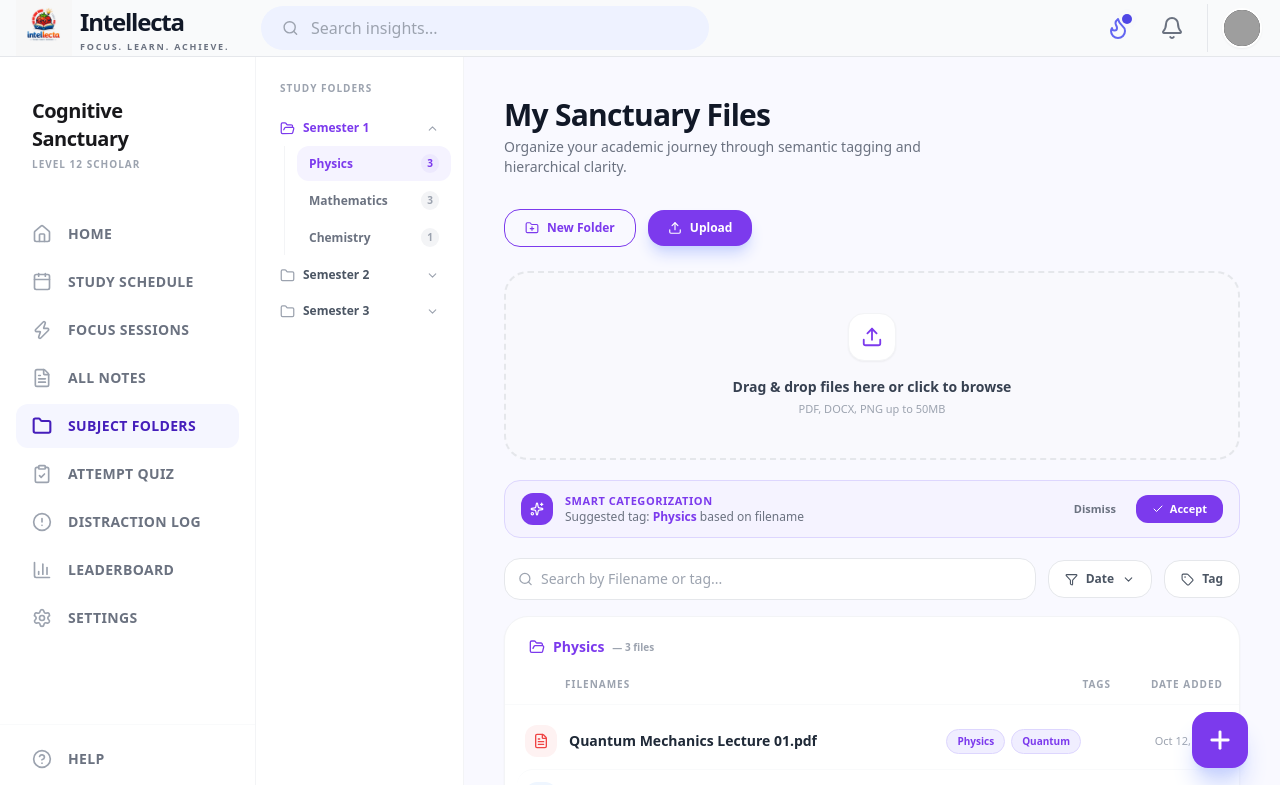
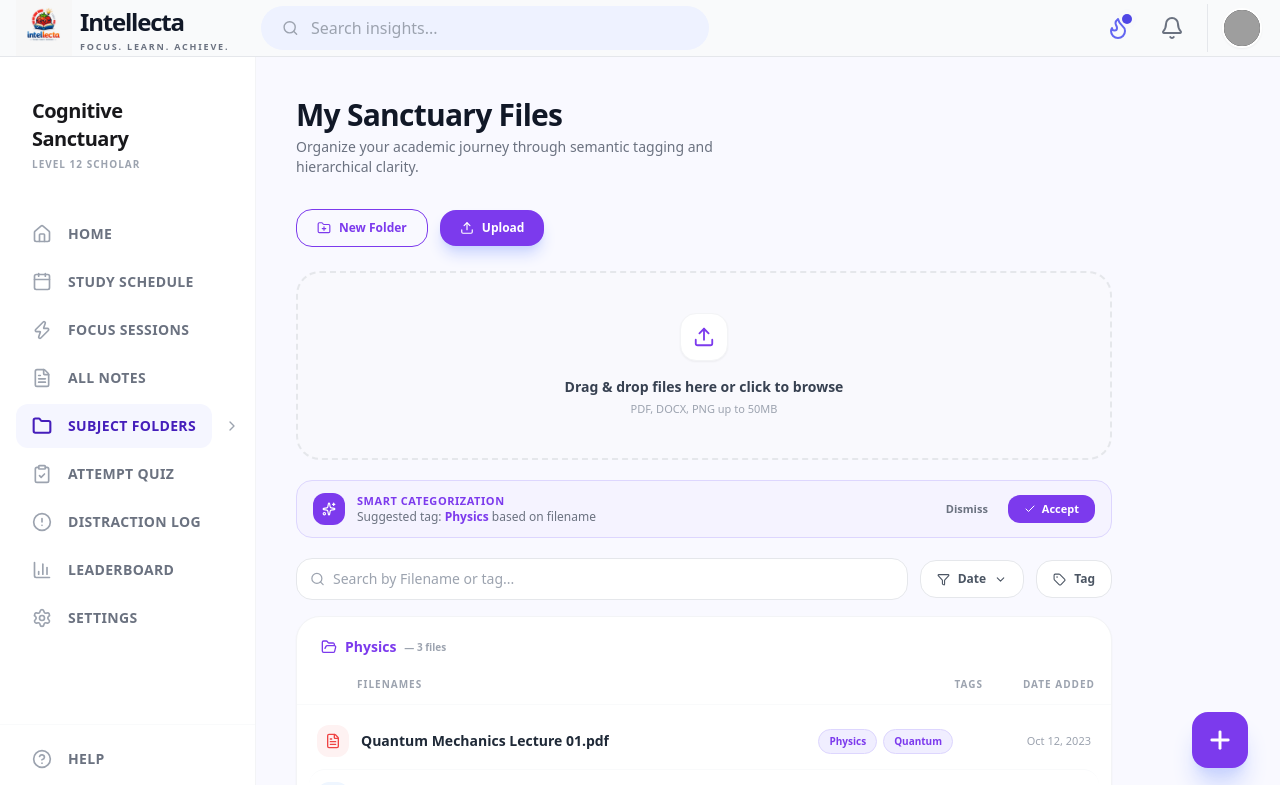
Before and after one commit to Hasan-Butt/Intellecta, a React (Create React App) app in the folder intellecta-frontend/: page /folders in a window 1280 px wide. Shown: the top 785 px of the page. Built offline with nearby package versions, Linux system fonts and the light colour scheme; grey boxes are pictures that could not be loaded.

Commit message:
fix: added tree structure with > icon on sidebar

```diff
--- a/intellecta-frontend/src/components/dashboard/StudentSidebar.jsx
+++ b/intellecta-frontend/src/components/dashboard/StudentSidebar.jsx
@@ -8,6 +8,7 @@ import {
   Folder,
   ClipboardCheck,
   AlertCircle,
+  ChevronRight,
   BarChart3,
   Settings,
   HelpCircle,
@@ -53,6 +54,42 @@ const Sidebar = () => {
         {menuItems.map((item) => {
           const isActive = location.pathname === item.path;
 
+          // Special handling for Subject Folders with toggle icon
+          if (item.name === 'Subject Folders') {
+            return (
+              <div key={item.name} className="flex items-center w-full">
+                <Link
+                  to={item.path}
+                  state={{ showTree: false }}
+                  className={`
+                    flex items-center gap-4 px-4 py-3 rounded-xl transition-all duration-200 group flex-1
+                    ${isActive
+                      ? 'bg-[#F5F6FF] text-[#451ebb]'
+                      : 'text-gray-500 hover:bg-gray-50 hover:text-[#451ebb]'}
+                  `}
+                >
+                  <item.icon
+                    size={20}
+                    strokeWidth={isActive ? 2.5 : 2}
+                    className={isActive ? 'text-[#451ebb]' : 'text-gray-400 group-hover:text-[#451ebb]'}
+                  />
+                  <span className="text-sm font-bold uppercase tracking-wide whitespace-nowrap">
+                    {item.name}
+                  </span>
+                </Link>
+                <Link
+                  to={item.path}
+                  state={{ showTree: true }}
+                  className="p-3 rounded-xl hover:bg-gray-100 transition-colors"
+                  title="Show folder tree"
+                >
+                  <ChevronRight size={16} className="text-gray-400" />
+                </Link>
+              </div>
+            );
+          }
+
+          // Regular links for other items
           return (
             <Link
               key={item.name}
@@ -69,7 +106,7 @@ const Sidebar = () => {
                 strokeWidth={isActive ? 2.5 : 2}
                 className={isActive ? 'text-[#451ebb]' : 'text-gray-400 group-hover:text-[#451ebb]'}
               />
-              <span className="text-sm font-bold uppercase tracking-wide">
+              <span className="text-sm font-bold uppercase tracking-wide whitespace-nowrap">
                 {item.name}
               </span>
             </Link>
@@ -81,13 +118,13 @@ const Sidebar = () => {
       <div className="mt-auto border-t border-gray-50">
         <div className="px-4 py-6 flex flex-col gap-6">
 
-          {/* Help Link - Now perfectly aligned with padding and gap */}
+          {/* Help Link */}
           <Link
             to="/help"
             className="flex items-center gap-4 px-4 text-gray-500 hover:text-[#451ebb] transition-colors group"
           >
             <HelpCircle size={20} className="text-gray-400 group-hover:text-[#451ebb]" />
-            <span className="text-sm font-bold uppercase tracking-wide">Help</span>
+            <span className="text-sm font-bold uppercase tracking-wide whitespace-nowrap">Help</span>
           </Link>
 
           {/* Profile & Logout Section */}
@@ -104,7 +141,7 @@ const Sidebar = () => {
               <span className="text-sm font-bold text-zinc-900 truncate">Muhammad Hasan</span>
               <button
                 onClick={handleLogout}
-                className="flex items-center gap-1 text-[11px] font-bold text-red-500 hover:text-red-600 transition-colors uppercase tracking-wider"
+                className="flex items-center gap-1 text-[11px] font-bold text-red-500 hover:text-red-600 transition-colors uppercase tracking-wider whitespace-nowrap"
               >
                 <LogOut size={12} strokeWidth={3} />
                 Logout
--- a/intellecta-frontend/src/pages/SubjectFolder/SubjectFolderpage.jsx
+++ b/intellecta-frontend/src/pages/SubjectFolder/SubjectFolderpage.jsx
@@ -20,6 +20,7 @@ import {
 import { cn } from "../../lib/utils";
 import Navbar from "../../components/dashboard/Navbar";
 import Sidebar from "../../components/dashboard/StudentSidebar";
+import { useLocation } from "react-router-dom";
 
 // ── Folder Tree Data ────────────────────────────────────────────────────────────
 const FOLDER_TREE = [
@@ -326,6 +327,17 @@ const SubjectFolderpage = () => {
   const [openSemesters, setOpenSemesters] = useState([1]);
   const [activeSubject, setActiveSubject] = useState("phy");
 
+  // Tree visibility state - starts hidden
+  const location = useLocation();
+  const [showTree, setShowTree] = useState(false);
+
+  // Show tree when coming from sidebar click
+  React.useEffect(() => {
+    if (location.state?.showTree) {
+      setShowTree(true);
+    }
+  }, [location]);
+
   const toggleSemester = (id) =>
     setOpenSemesters((prev) =>
       prev.includes(id) ? prev.filter((s) => s !== id) : [...prev, id]
@@ -384,8 +396,18 @@ const SubjectFolderpage = () => {
         {/* Col 1: Student Sidebar */}
         <Sidebar />
 
-        {/* Col 2: Folder Tree Panel */}
-        <div className="w-52 bg-white border-r border-gray-100 flex-shrink-0 flex flex-col py-6 px-3 sticky top-0 h-screen overflow-y-auto">
+        {/* Col 2: Folder Tree Panel - only visible when showTree is true */}
+        {showTree && (
+          <div className="w-52 bg-white border-r border-gray-100 flex-shrink-0 flex flex-col py-6 px-3 sticky top-0 h-screen overflow-y-auto relative">
+            {/* Close button to hide tree */}
+            <button
+              onClick={() => setShowTree(false)}
+              className="absolute top-4 right-4 p-1 rounded-lg hover:bg-gray-100 transition-colors z-10"
+              title="Hide folder tree"
+            >
+              <X size={16} className="text-gray-400" />
+            </button>
+
             <p className="text-[10px] font-black text-gray-400 uppercase tracking-widest px-3 mb-4">
               Study Folders
             </p>
@@ -468,6 +490,7 @@ const SubjectFolderpage = () => {
               })}
             </div>
           </div>
+        )}
 
         {/* Col 3: Main Content */}
         <main className="flex-1 overflow-y-auto">
```
Lines whose indentation alone changed are shown as unchanged.
